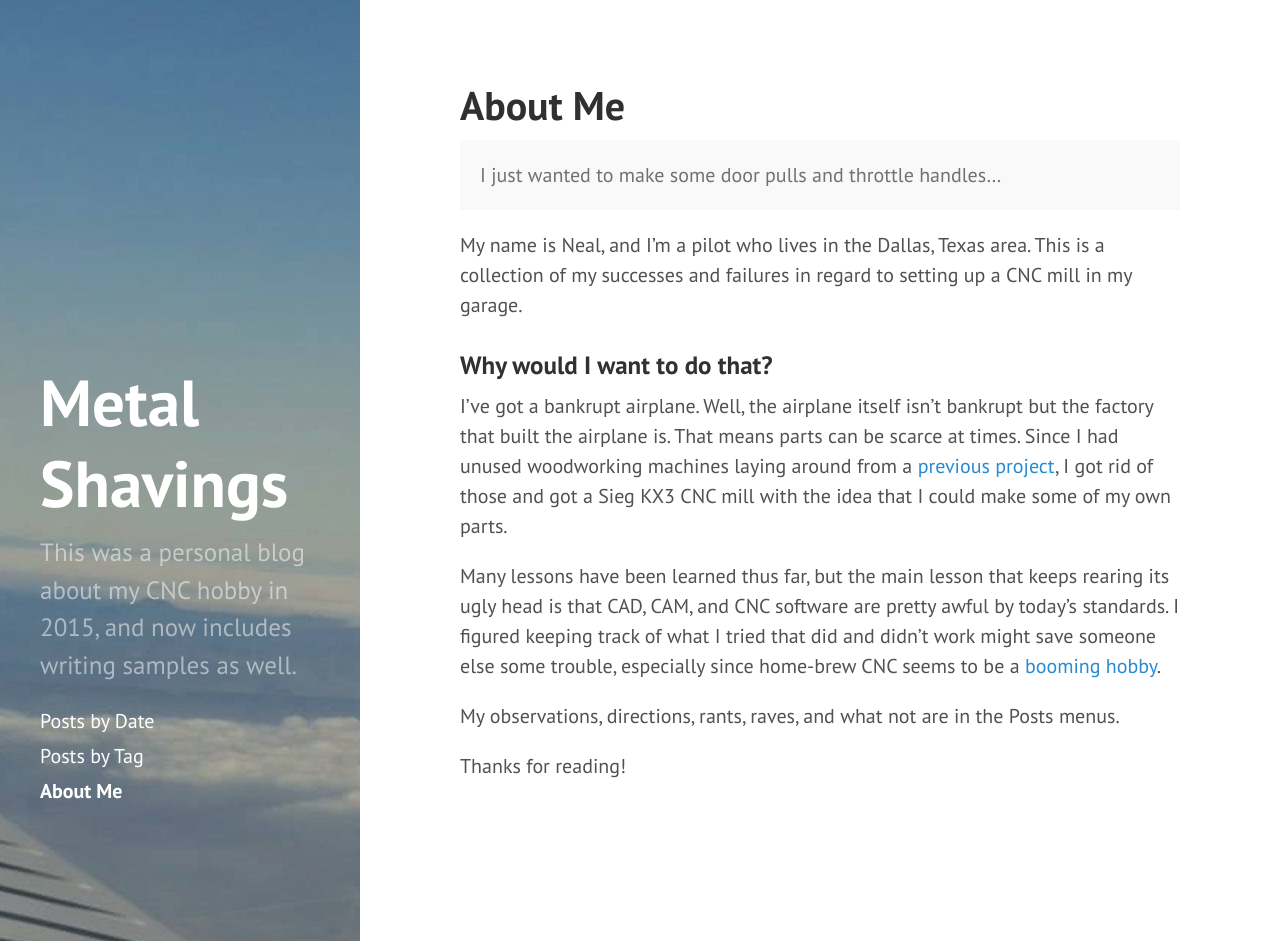
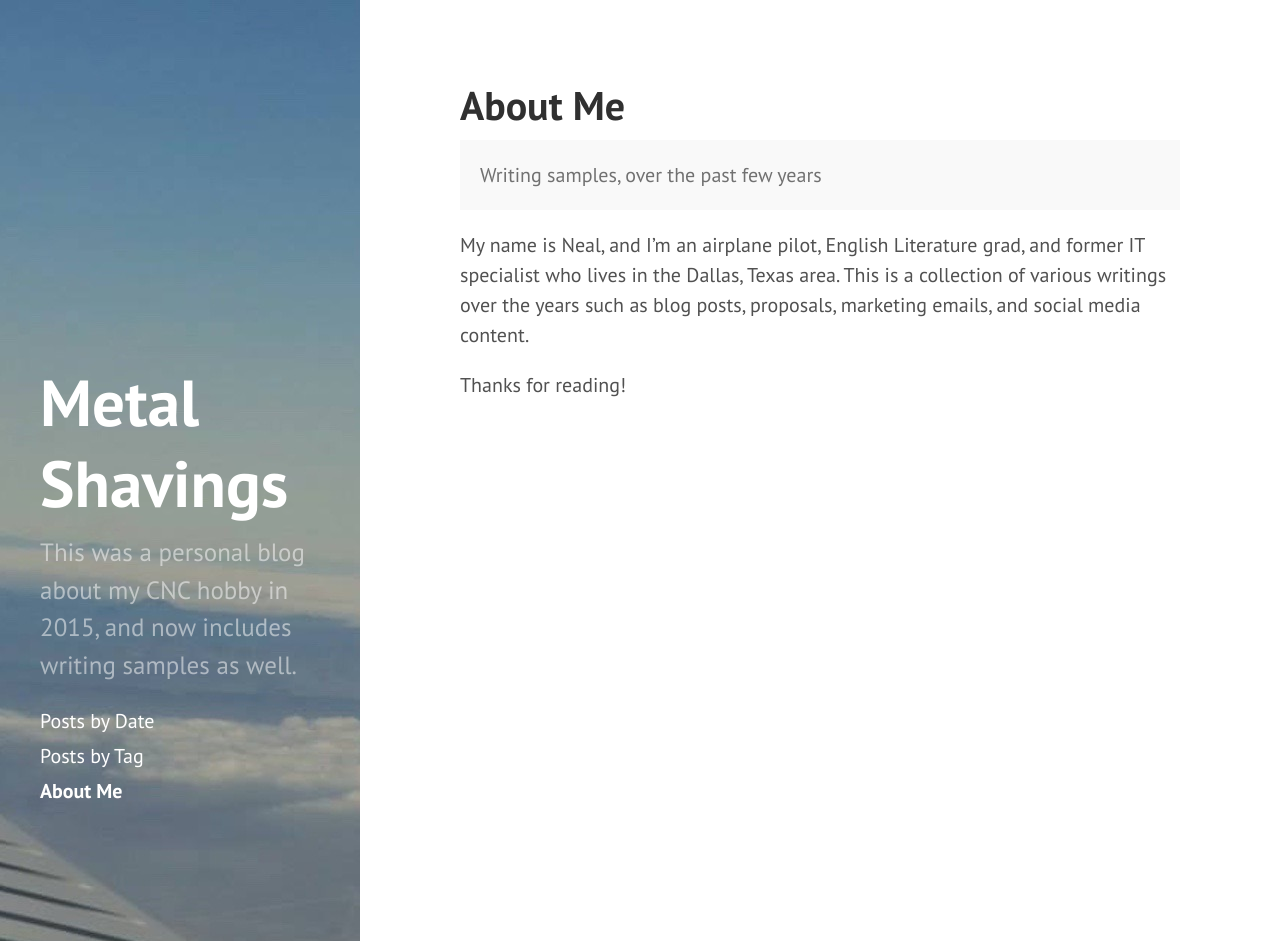
Before and after one commit to metalshavings/metalshavings, a Jekyll site: the page built from index.md, in a window 1280 px wide and 941 px high. Built offline with Jekyll 4.4.1, drawn with Linux system fonts in a browser that asks for light colours.

Commit message:
Update index.md

```diff
--- a/index.md
+++ b/index.md
@@ -3,17 +3,9 @@ layout: page
 title: About Me
 ---
 <p class="message">
-I just wanted to make some door pulls and throttle handles…
+Writing samples, over the past few years
 </p>
 
-My name is Neal, and I’m a pilot who lives in the Dallas, Texas area.  This is a collection of my successes and failures in regard to setting up a CNC mill in my garage.
-
-### Why would I want to do that?
-
-I’ve got a bankrupt airplane.  Well, the airplane itself isn’t bankrupt but the factory that built the airplane is.  That means parts can be scarce at times.  Since I had unused woodworking machines laying around from a [previous](http://imgur.com/a/4Ft9R) [project](http://imgur.com/a/m1hWI), I got rid of those and got a Sieg KX3 CNC mill with the idea that I could make some of my own parts.
-
-Many lessons have been learned thus far, but the main lesson that keeps rearing its ugly head is that CAD, CAM, and CNC software are pretty awful by today’s standards.  I figured keeping track of what I tried that did and didn’t work might save someone else some trouble, especially since home-brew CNC seems to be a [booming hobby](https://www.youtube.com/results?search_query=home+CNC).
-
-My observations, directions, rants, raves, and what not are in the Posts menus.
+My name is Neal, and I’m an airplane pilot, English Literature grad, and former IT specialist who lives in the Dallas, Texas area.  This is a collection of various writings over the years such as blog posts, proposals, marketing emails, and social media content.
 
 Thanks for reading!
```
